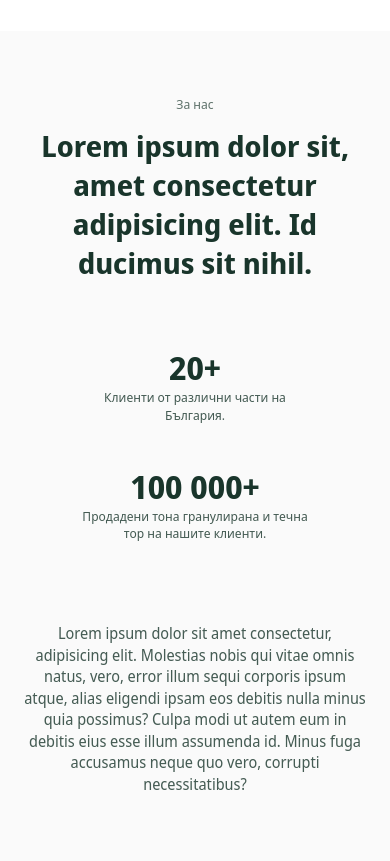
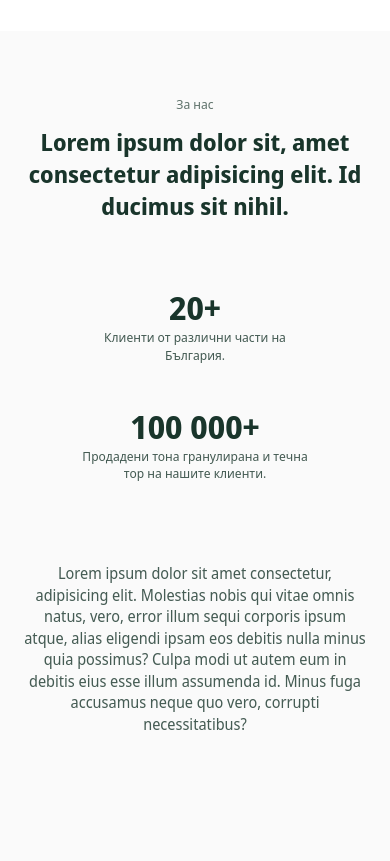
Before and after one commit to PetromirDev/agrotorove-website, a Next.js app: page / in a window 390 px wide. Shown: the part 1740-2601 px from the top of the page. Built offline with nearby package versions, Linux system fonts and the light colour scheme.

Commit message:
change: better responsive in about section

```diff
--- a/components/Home/About.jsx
+++ b/components/Home/About.jsx
@@ -86,7 +86,11 @@ const Title = styled.h2`
   max-width: 43.75rem;
   font-weight: 700;
   margin-bottom: 5rem;
-  font-size: 2.25rem;
+  font-size: 1.8rem;
+
+  @media (min-width: 768px) {
+    font-size: 2.25rem;
+  }
 `
 
 const Wrapper = styled.section`
```
